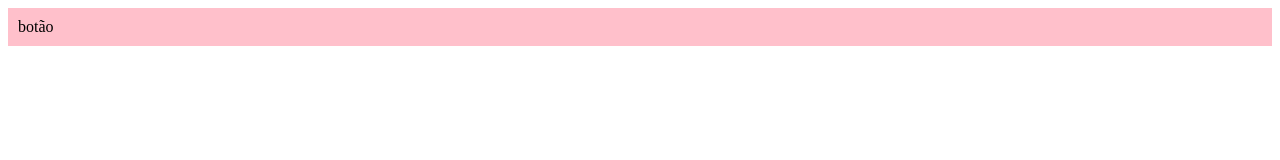
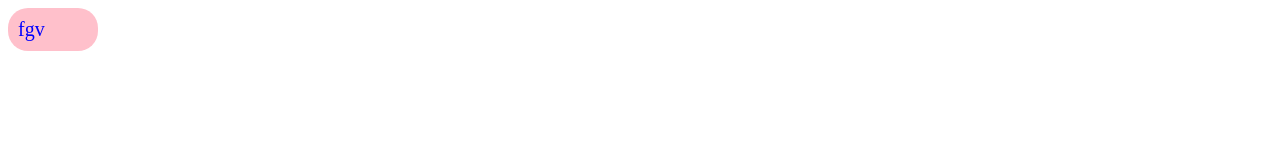
Before and after one commit to ericaleal/aula, a plain HTML site: page index.html in a window 1280 px wide. Drawn offline with Linux system fonts and the light colour scheme.

Commit message:
Add files via upload

```diff
--- a/index.html
+++ b/index.html
@@ -4,7 +4,8 @@
 
 </head>
 <body>
-<div style="background-color: pink; padding: 10px;">botão</div>
+<div style="background-color: pink; padding: 10px; color: blue; font-size: 20px; text align:center; width:70px;
+border-radius: 20px;">fgv</div>
 
 
 </body>
```
